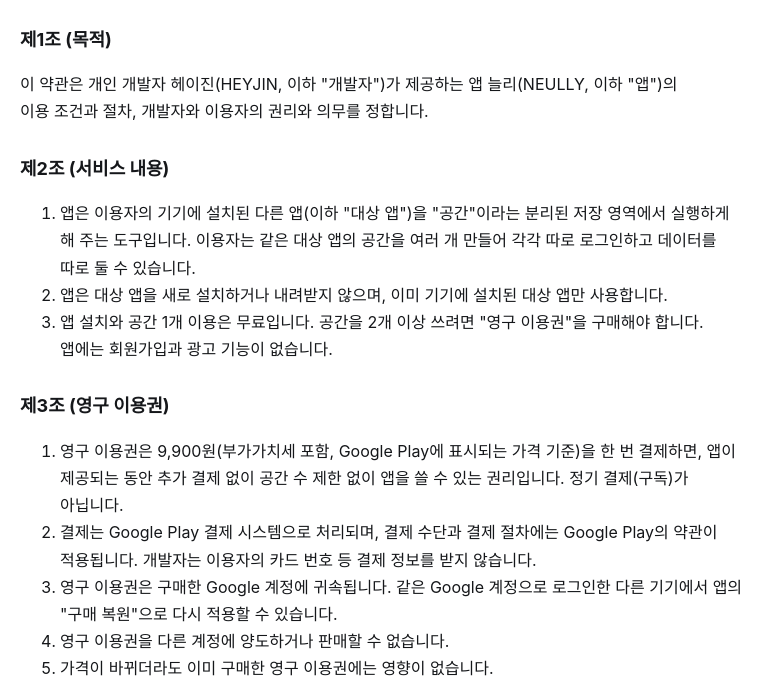
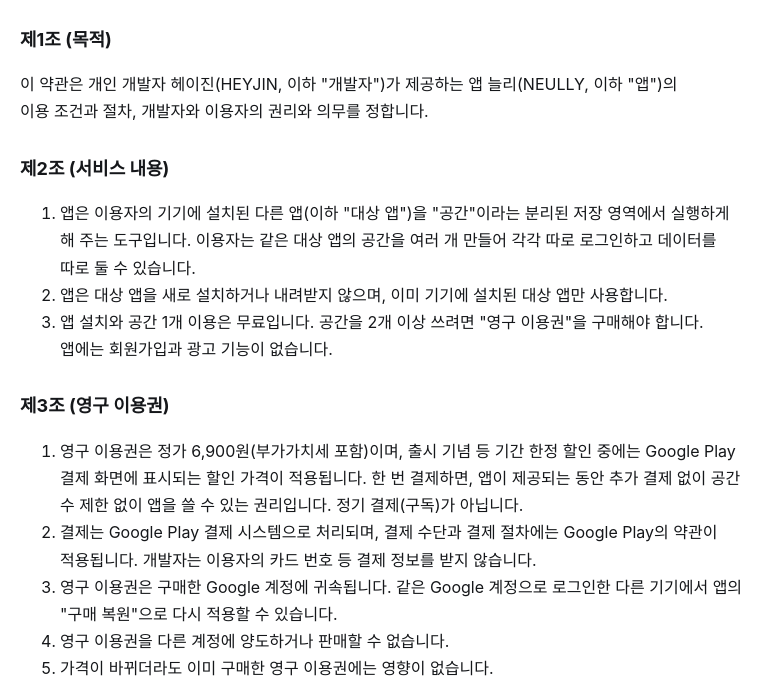
Before and after one commit to scv9701/neully, a plain HTML site: page terms.html in a window 1280 px wide. Shown: the part 102-800 px from the top of the page, without its empty margins (0-783 px from the left). Drawn offline with Linux system fonts and the light colour scheme.

Commit message:
이용약관: 영구 이용권 정가 6,900원, 기간 한정 할인 안내
Co-Authored-By: Claude Opus 5.5 <noreply@anthropic.com>

```diff
--- a/terms.html
+++ b/terms.html
@@ -17,7 +17,7 @@
 
 <h2>제3조 (영구 이용권)</h2>
 <ol>
-<li>영구 이용권은 9,900원(부가가치세 포함, Google Play에 표시되는 가격 기준)을 한 번 결제하면, 앱이 제공되는 동안 추가 결제 없이 공간 수 제한 없이 앱을 쓸 수 있는 권리입니다. 정기 결제(구독)가 아닙니다.</li>
+<li>영구 이용권은 정가 6,900원(부가가치세 포함)이며, 출시 기념 등 기간 한정 할인 중에는 Google Play 결제 화면에 표시되는 할인 가격이 적용됩니다. 한 번 결제하면, 앱이 제공되는 동안 추가 결제 없이 공간 수 제한 없이 앱을 쓸 수 있는 권리입니다. 정기 결제(구독)가 아닙니다.</li>
 <li>결제는 Google Play 결제 시스템으로 처리되며, 결제 수단과 결제 절차에는 Google Play의 약관이 적용됩니다. 개발자는 이용자의 카드 번호 등 결제 정보를 받지 않습니다.</li>
 <li>영구 이용권은 구매한 Google 계정에 귀속됩니다. 같은 Google 계정으로 로그인한 다른 기기에서 앱의 "구매 복원"으로 다시 적용할 수 있습니다.</li>
 <li>영구 이용권을 다른 계정에 양도하거나 판매할 수 없습니다.</li>
```
